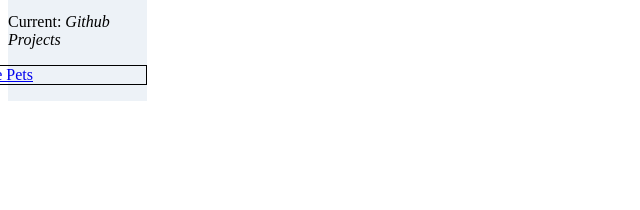
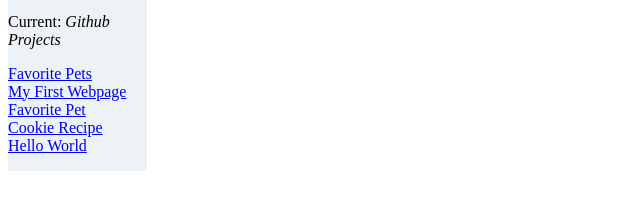
Before and after one commit to xayananh4/ProgrammingLanguageS, a plain HTML site: page index.html in a window 1280 px wide. Shown: the part 232-442 px from the top of the page, without its empty margins (0-640 px from the left). Drawn offline with Linux system fonts and the light colour scheme.

Commit message:
Add project links to sidebar

```diff
--- a/css/styles.css
+++ b/css/styles.css
@@ -14,8 +14,8 @@ h2 {
 }
 
 .item-links {
-  border: 1px solid;
+  /* border: 1px solid; */
   list-style: none;
-  margin-left: -100px;
+  margin-left: -40px;
 
 }
--- a/index.html
+++ b/index.html
@@ -14,6 +14,11 @@
       <p class="header-projects">Current: <em>Github Projects</em></p>
         <ul class="item-links">
           <li><a href="https://github.com/xayananh4/favorite-pet">Favorite Pets</a></li>
+          <li><a href="https://github.com/xayananh4/first-webpage">My First Webpage</a></li>
+          <li><a href="https://github.com/xayananh4/favorite-pet">Favorite Pet</a></li>
+          <li><a href="https://github.com/xayananh4/new-cookie-recipe">Cookie Recipe</a></li>
+          <li><a href="https://github.com/xayananh4/hello-world">Hello World</a></li>
+
 
         </ul>
 
```
